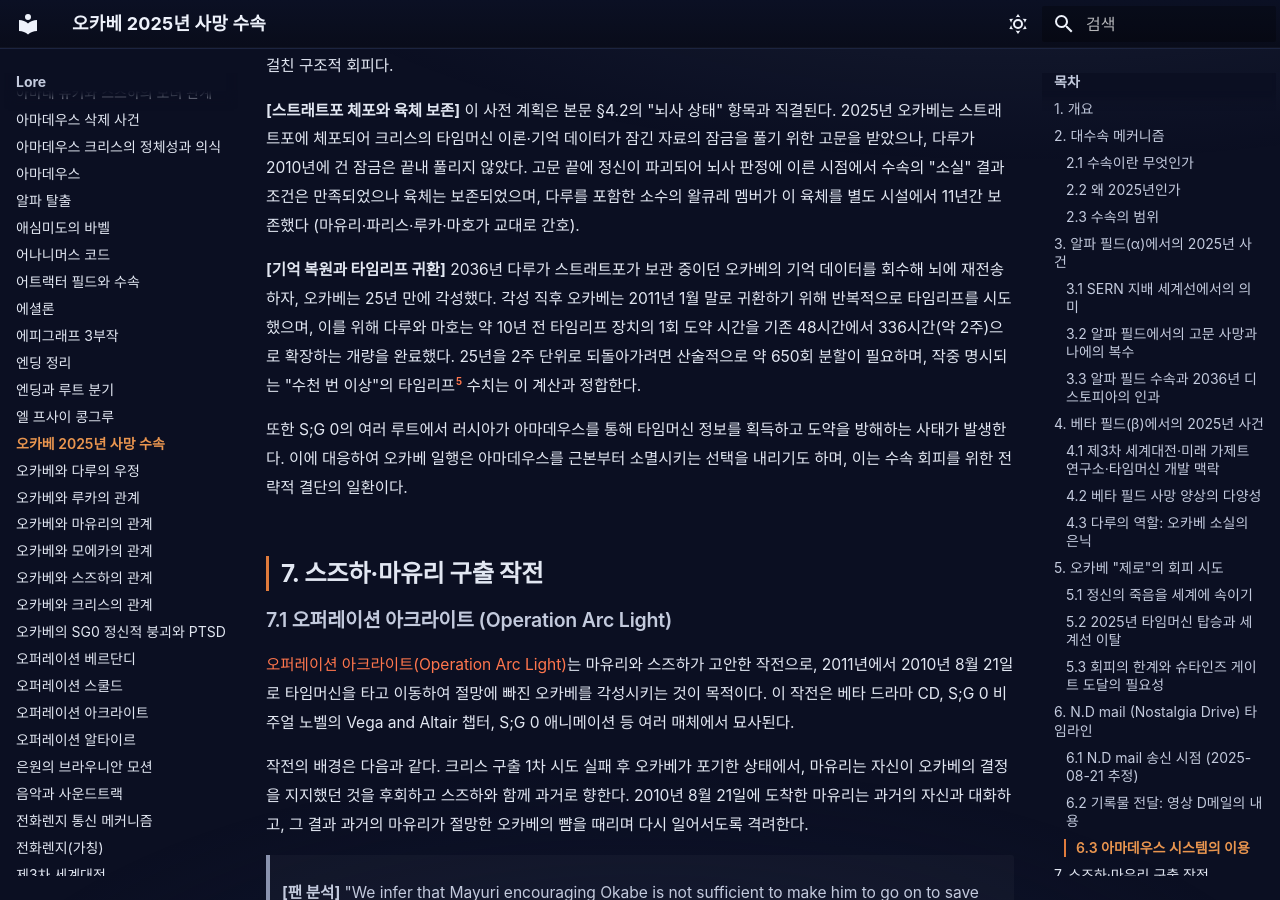
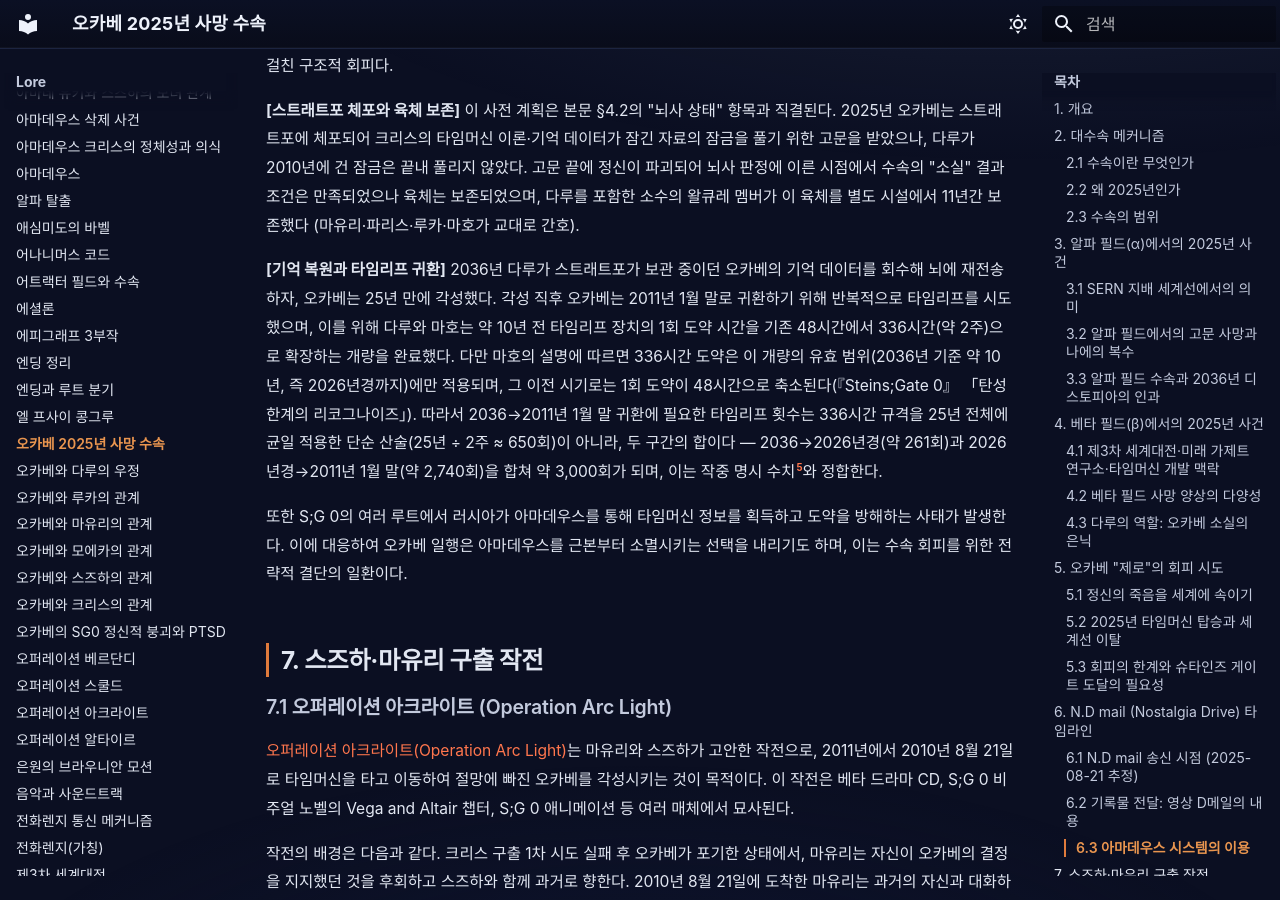
Before and after one commit to sgwiki/sgwiki.github.io, an MkDocs documentation site: the page built from wiki/lore/오카베-2025년-사망-수속.md, in a window 1280 px wide and 900 px high, scrolled down 6733 px. Built offline with MkDocs 1.6.1 and Material for MkDocs 9.7.7, drawn with Linux system fonts in a browser that asks for light colours; some web fonts are replaced.

Commit message:
fix(wiki): 오카베-2025년-사망-수속 — P10 3726f1e2 패치 적용

```diff
--- a/wiki/lore/오카베-2025년-사망-수속.md
+++ b/wiki/lore/오카베-2025년-사망-수속.md
@@ -154,7 +154,7 @@ S;G 0의 핵심 통찰 중 하나는 오카베가 2025년 수속의 본질을 "
 
 **[스트래트포 체포와 육체 보존]** 이 사전 계획은 본문 §4.2의 "뇌사 상태" 항목과 직결된다. 2025년 오카베는 스트래트포에 체포되어 크리스의 타임머신 이론·기억 데이터가 잠긴 자료의 잠금을 풀기 위한 고문을 받았으나, 다루가 2010년에 건 잠금은 끝내 풀리지 않았다. 고문 끝에 정신이 파괴되어 뇌사 판정에 이른 시점에서 수속의 "소실" 결과 조건은 만족되었으나 육체는 보존되었으며, 다루를 포함한 소수의 왈큐레 멤버가 이 육체를 별도 시설에서 11년간 보존했다 (마유리·파리스·루카·마호가 교대로 간호).
 
-**[기억 복원과 타임리프 귀환]** 2036년 다루가 스트래트포가 보관 중이던 오카베의 기억 데이터를 회수해 뇌에 재전송하자, 오카베는 25년 만에 각성했다. 각성 직후 오카베는 2011년 1월 말로 귀환하기 위해 반복적으로 타임리프를 시도했으며, 이를 위해 다루와 마호는 약 10년 전 타임리프 장치의 1회 도약 시간을 기존 48시간에서 336시간(약 2주)으로 확장하는 개량을 완료했다. 25년을 2주 단위로 되돌아가려면 산술적으로 약 650회 분할이 필요하며, 작중 명시되는 "수천 번 이상"의 타임리프[^5] 수치는 이 계산과 정합한다.
+**[기억 복원과 타임리프 귀환]** 2036년 다루가 스트래트포가 보관 중이던 오카베의 기억 데이터를 회수해 뇌에 재전송하자, 오카베는 25년 만에 각성했다. 각성 직후 오카베는 2011년 1월 말로 귀환하기 위해 반복적으로 타임리프를 시도했으며, 이를 위해 다루와 마호는 약 10년 전 타임리프 장치의 1회 도약 시간을 기존 48시간에서 336시간(약 2주)으로 확장하는 개량을 완료했다. 다만 마호의 설명에 따르면 336시간 도약은 이 개량의 유효 범위(2036년 기준 약 10년, 즉 2026년경까지)에만 적용되며, 그 이전 시기로는 1회 도약이 48시간으로 축소된다(『Steins;Gate 0』 「탄성한계의 리코그나이즈」). 따라서 2036→2011년 1월 말 귀환에 필요한 타임리프 횟수는 336시간 규격을 25년 전체에 균일 적용한 단순 산술(25년 ÷ 2주 ≈ 650회)이 아니라, 두 구간의 합이다 — 2036→2026년경(약 261회)과 2026년경→2011년 1월 말(약 2,740회)을 합쳐 약 3,000회가 되며, 이는 작중 명시 수치[^5]와 정합한다.
 
 또한 S;G 0의 여러 루트에서 러시아가 아마데우스를 통해 타임머신 정보를 획득하고 도약을 방해하는 사태가 발생한다. 이에 대응하여 오카베 일행은 아마데우스를 근본부터 소멸시키는 선택을 내리기도 하며, 이는 수속 회피를 위한 전략적 결단의 일환이다.
 
```
